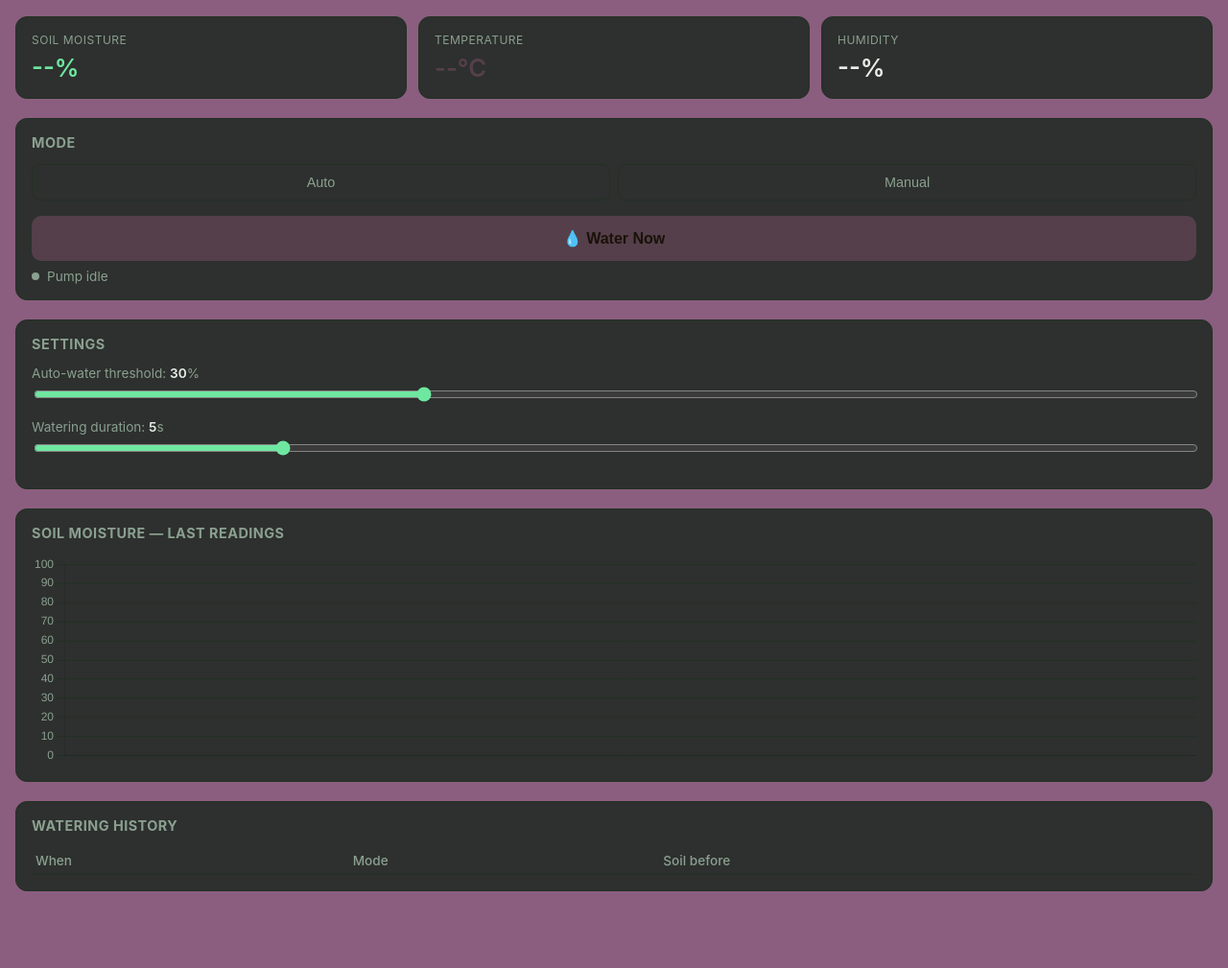
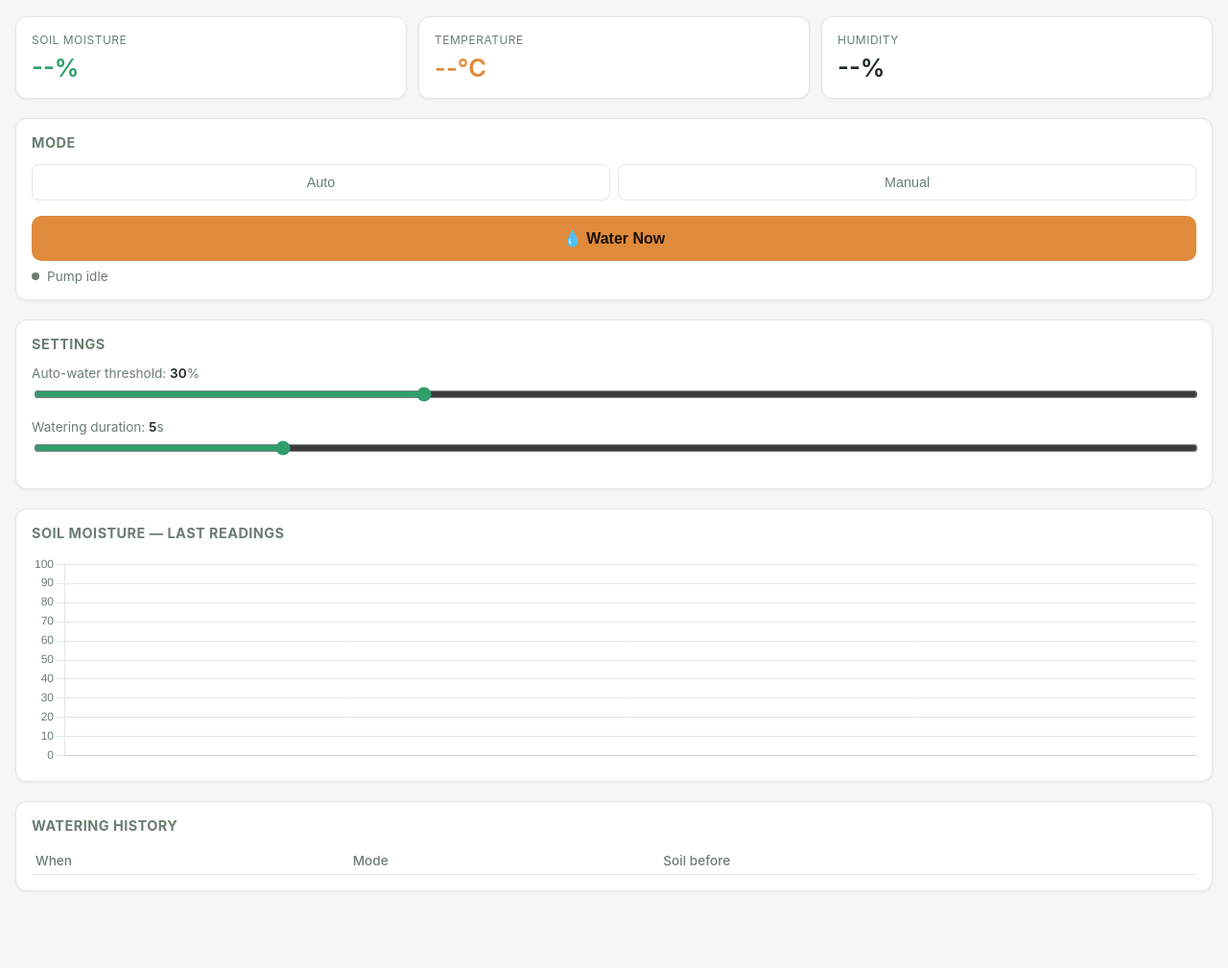
Before and after one commit to roukaiafadla/plantcare, a plain HTML site: page frontend/index.html in a window 1280 px wide. Shown: the part 71-1080 px from the top of the page at 96% size. Drawn offline with nearby package versions, Linux system fonts and the light colour scheme; no server answers.

Commit message:
chaning theme frontend

```diff
--- a/frontend/index.html
+++ b/frontend/index.html
@@ -6,18 +6,18 @@
 <title>PlantCare — Live Dashboard</title>
 <script src="https://cdnjs.cloudflare.com/ajax/libs/Chart.js/4.4.3/chart.umd.min.js"></script>
 <style>
-  :root {
-    --bg: #8b5e7f;
-    --panel: #2d302e;
-    --accent: #6ee7a0;
-    --accent2: #543f4b;
-    --text: #e7ede8;
-    --muted: #8ba090;
-    --border: #233024;
-    box-sizing: border-box;
-    padding-top: env(safe-area-inset-top, 0px);
-    padding-bottom: env(safe-area-inset-bottom, 0px);
-  }
+:root {
+  --bg: #f4f7f3;
+  --panel: #ffffff;
+  --accent: #2f9e6b;
+  --accent2: #e08a3c;
+  --text: #1f2a22;
+  --muted: #6b7d70;
+  --border: #e2e8e3;
+  box-sizing: border-box;
+  padding-top: env(safe-area-inset-top, 0px);
+  padding-bottom: env(safe-area-inset-bottom, 0px);
+}
   * { box-sizing: border-box; }
   body {
     background: var(--bg);
@@ -40,6 +40,7 @@
     border: 1px solid var(--border);
     border-radius: 12px;
     padding: 16px;
+    box-shadow: 0 1px 3px rgba(31, 42, 34, 0.06);
   }
   .card .label {
     color: var(--muted);
@@ -61,6 +62,7 @@
     border-radius: 12px;
     padding: 16px;
     margin-bottom: 20px;
+    box-shadow: 0 1px 3px rgba(31, 42, 34, 0.06);
   }
   .panel h2 {
     font-size: 0.9rem;
@@ -215,8 +217,8 @@
       datasets: [{
         label: "Soil moisture %",
         data: [],
-        borderColor: "#6ee7a0",
-        backgroundColor: "rgba(110,231,160,0.1)",
+        borderColor: "#2f9e6b",
+        backgroundColor: "rgba(47,158,107,0.12)",
         tension: 0.3,
         fill: true,
         pointRadius: 0
@@ -225,8 +227,8 @@
     options: {
       responsive: true,
       scales: {
-        x: { ticks: { color: "#8ba090" }, grid: { color: "#233024" } },
-        y: { min: 0, max: 100, ticks: { color: "#8ba090" }, grid: { color: "#233024" } }
+        x: { ticks: { color: "#6b7d70" }, grid: { color: "#e2e8e3" } },
+        y: { min: 0, max: 100, ticks: { color: "#6b7d70" }, grid: { color: "#e2e8e3" } }
       },
       plugins: { legend: { display: false } }
     }
```
